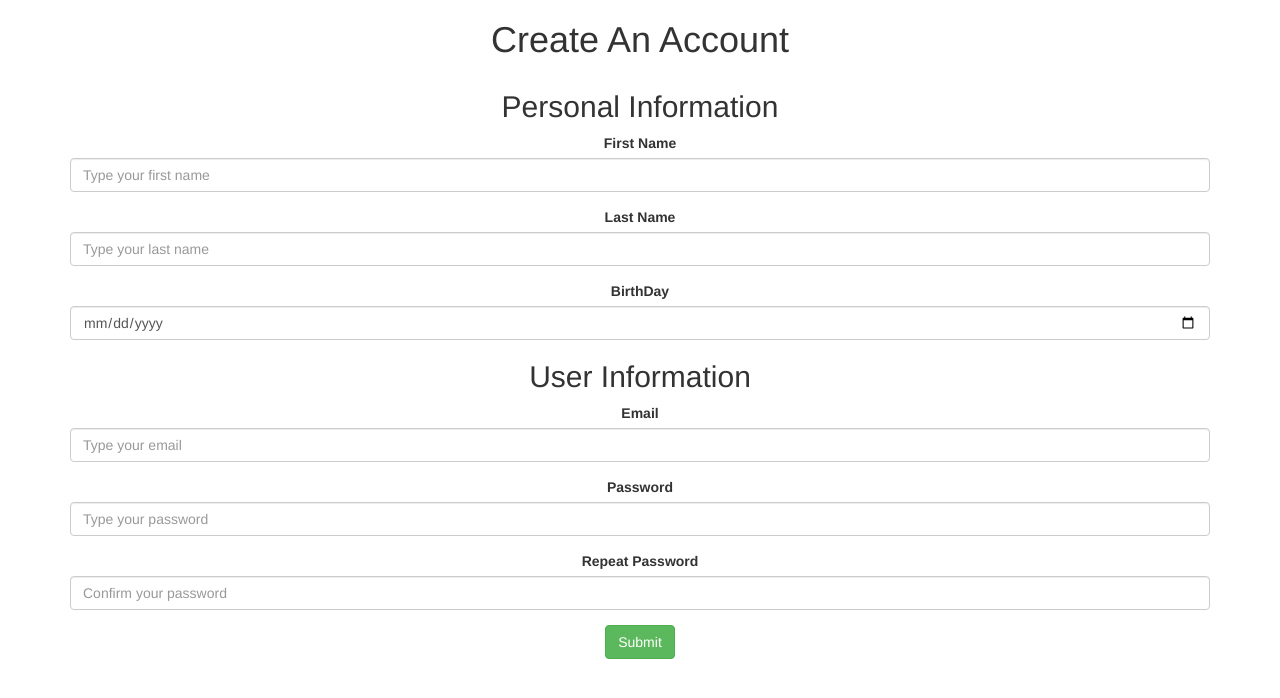
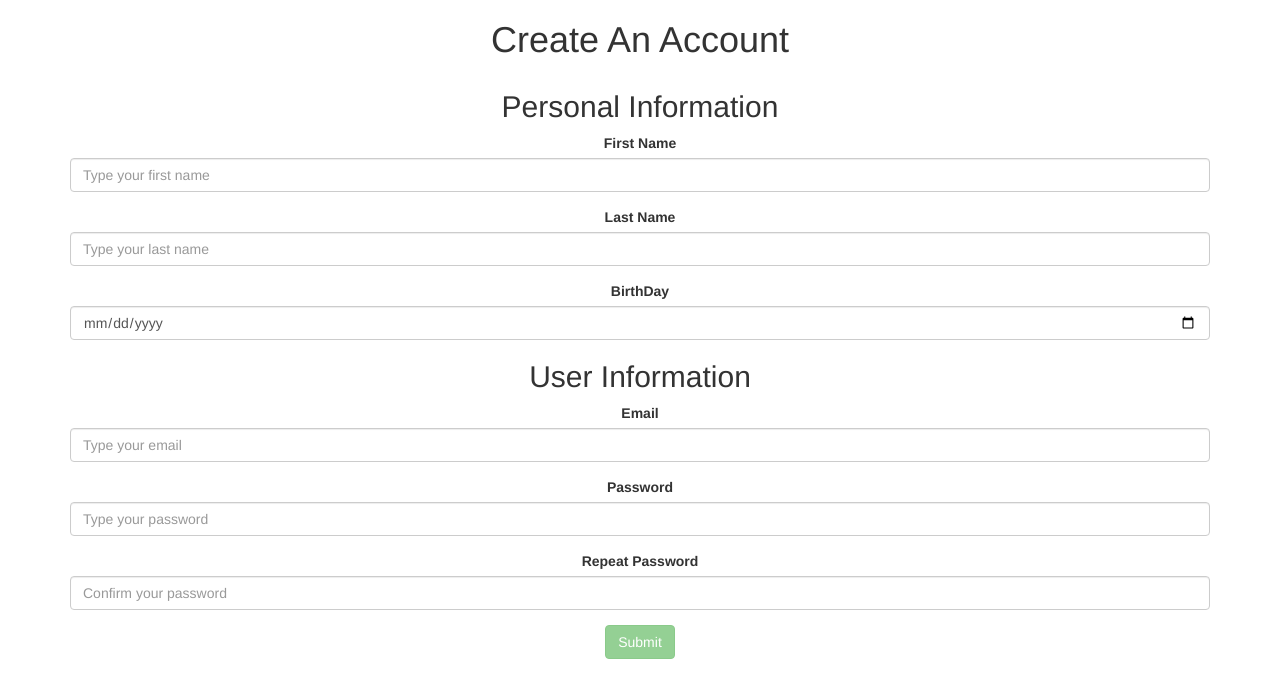
Before and after one commit to davraz/front-end-homework, an Angular app in the folder Front-end/: page / in a window 1280 px wide. Shown: the top 698 px of the page. Built offline with nearby package versions, Linux system fonts and the light colour scheme.

Commit message:
submit button update

```diff
--- a/Front-end/src/app/basic-information/basic-information.component.html
+++ b/Front-end/src/app/basic-information/basic-information.component.html
@@ -1,6 +1,7 @@
 <div class="container">
+  <div [hidden]="submitted">
     <h2>Personal Information</h2>
-  <form #studentForm="ngForm">
+    <form (ngSubmit)="onSubmit()" #studentForm="ngForm">
       <div class="form-group">
         <label for="FirstName">First Name</label>
         <input type="text" class="form-control" id="FirstName"
@@ -75,7 +76,8 @@
         placeholder="Confirm your password" required>
       </div>
 
-    <button type="submit" class="btn btn-success">Submit</button>
+      <button type="submit" class="btn btn-success"[disabled]="!studentForm.form.valid">Submit</button>
 
     </form>
   </div>
+</div>
```
Lines whose indentation alone changed are shown as unchanged.
